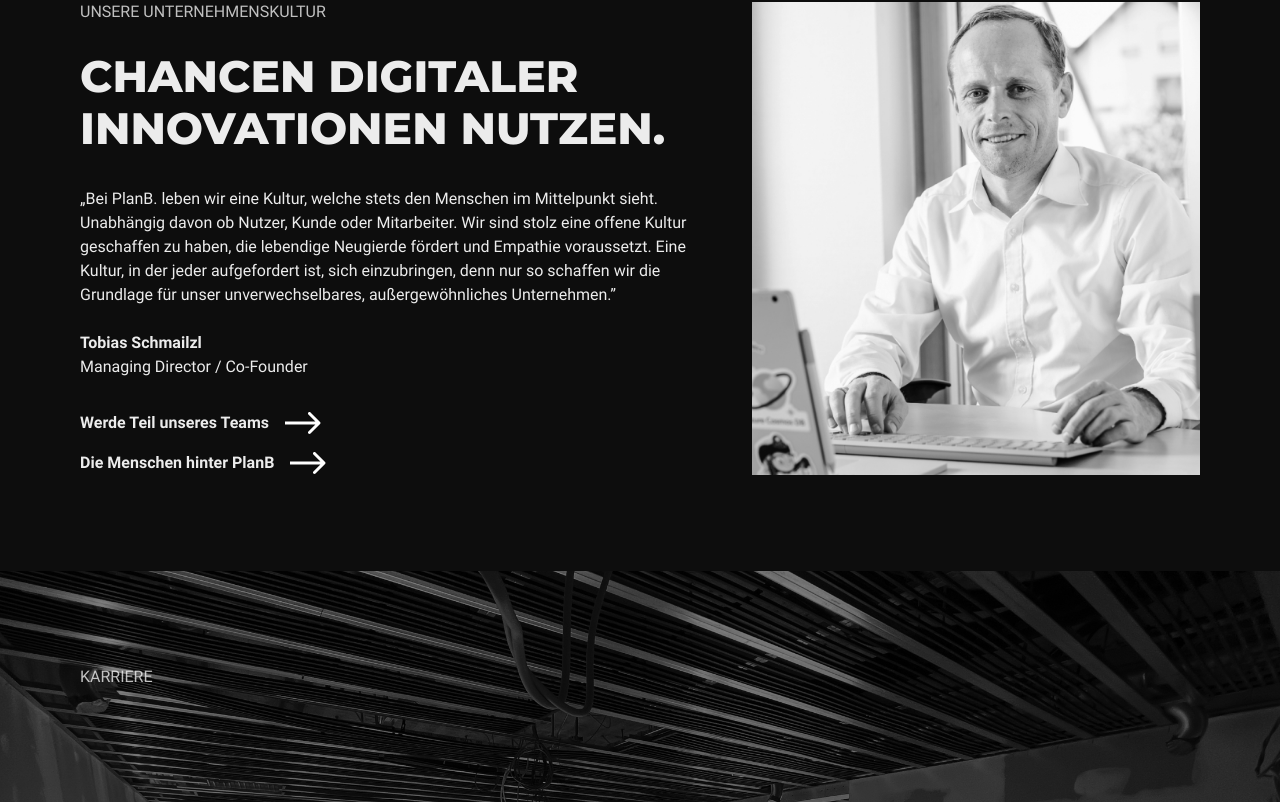
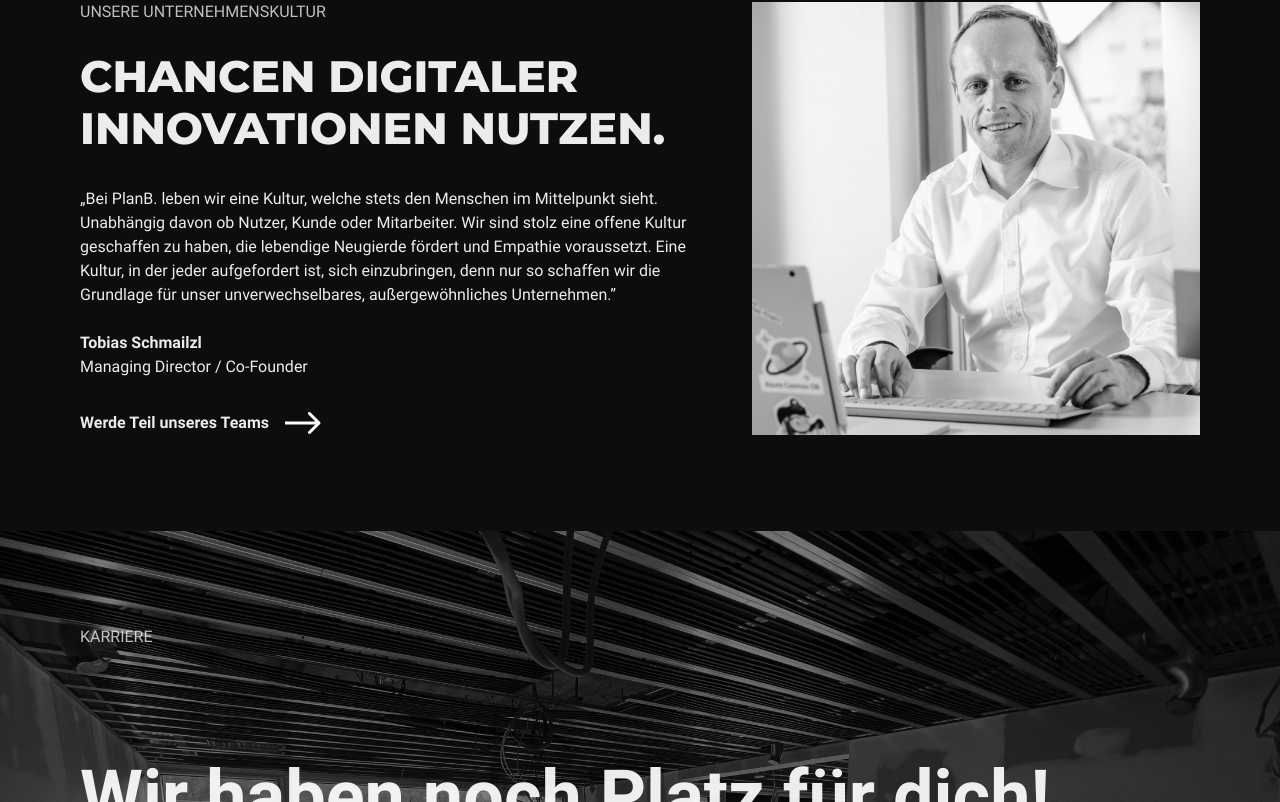
Before and after one commit to philippreiner/planb-nextjs, a Next.js app: page / in a window 1280 px wide. Shown: the part 2158-2960 px from the top of the page. Built offline with nearby package versions, Linux system fonts and the light colour scheme.

Commit message:
Removed 404 link

```diff
--- a/components/homepage/culture.js
+++ b/components/homepage/culture.js
@@ -36,7 +36,6 @@
                 </Text>
                 <VStack align="flex-start" spacing={[2,4]}>
                 <Arrowlink label="Werde Teil unseres Teams" url="/karriere"/>
-                <Arrowlink label="Die Menschen hinter PlanB" url="/404"/>
                 </VStack>
 
             </GridItem>
```
